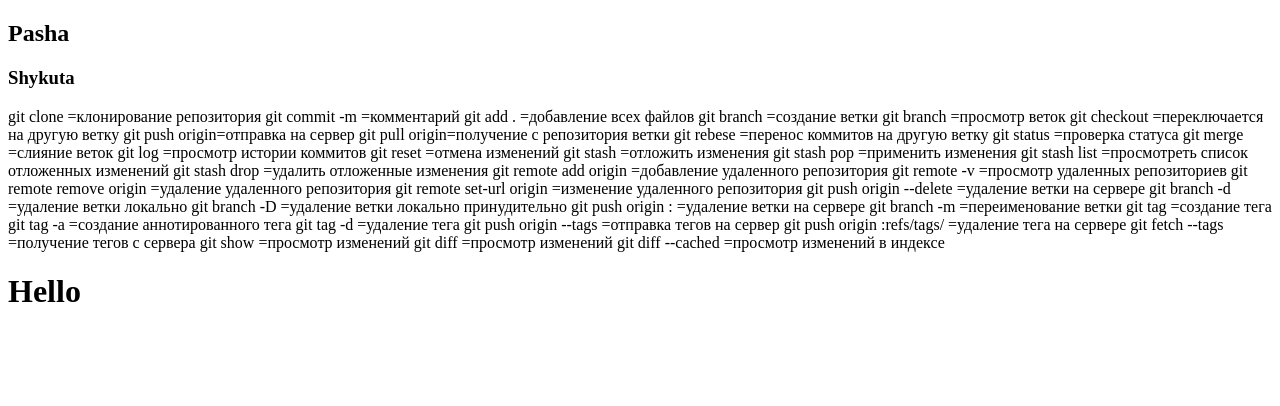
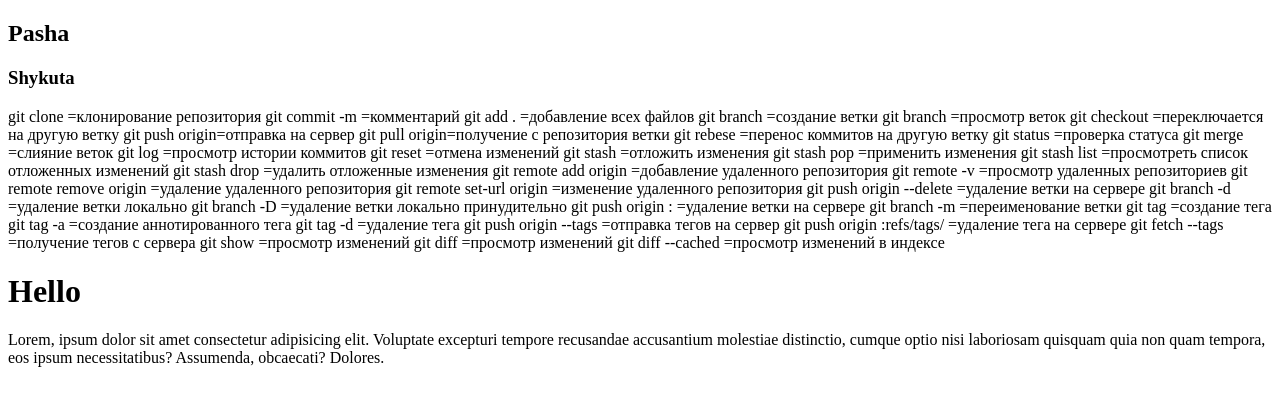
Before and after one commit to Pawel-Shykuta/testGit, a plain HTML site: page index.html in a window 1280 px wide. Drawn offline with Linux system fonts and the light colour scheme.

Commit message:
new lorem

```diff
--- a/index.html
+++ b/index.html
@@ -60,9 +60,12 @@
             </p>
 
             <h1>
-
                 Hello
             </h1>
 
+            <p>
+                Lorem, ipsum dolor sit amet consectetur adipisicing elit. Voluptate excepturi tempore recusandae accusantium molestiae distinctio, cumque optio nisi laboriosam quisquam quia non quam tempora, eos ipsum necessitatibus? Assumenda, obcaecati? Dolores.
+            </p>
+
     </body>
 </html>
```
